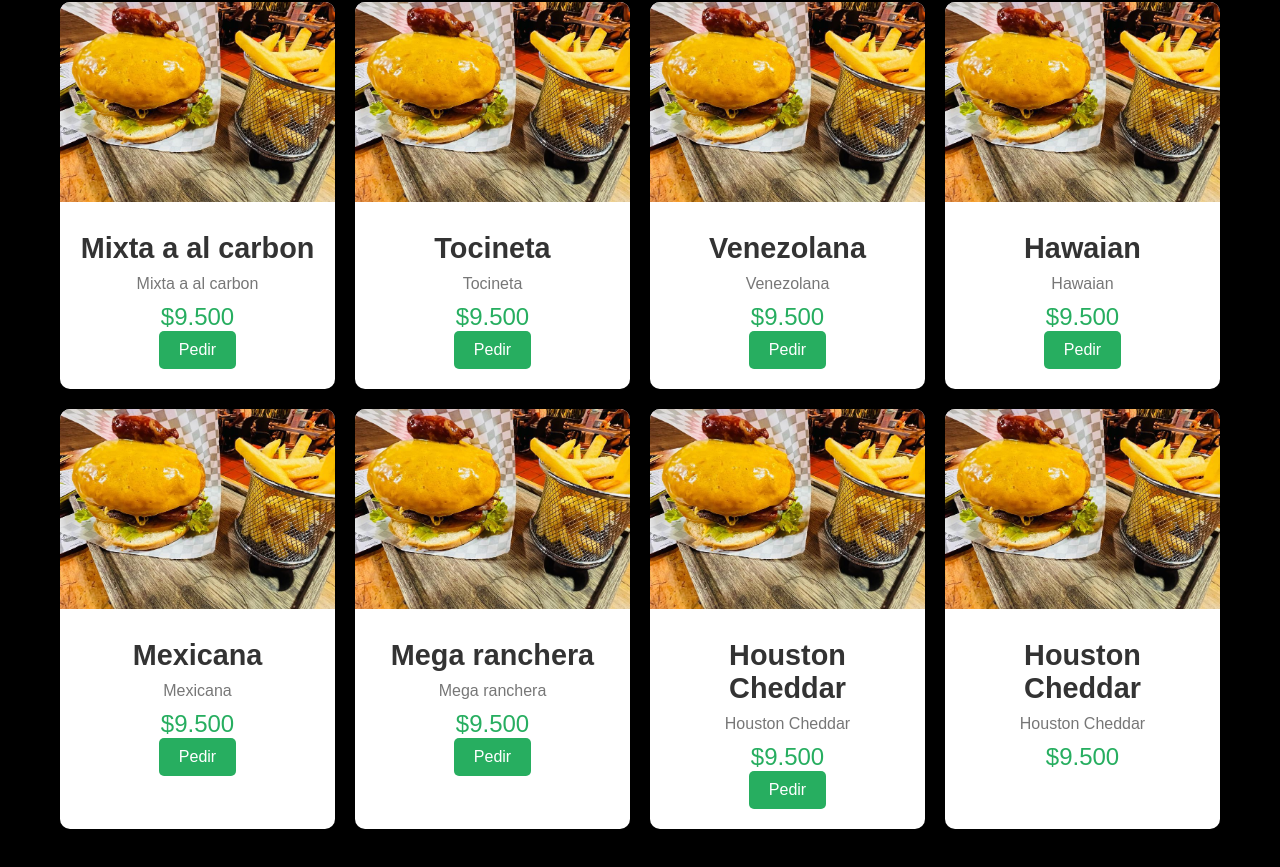
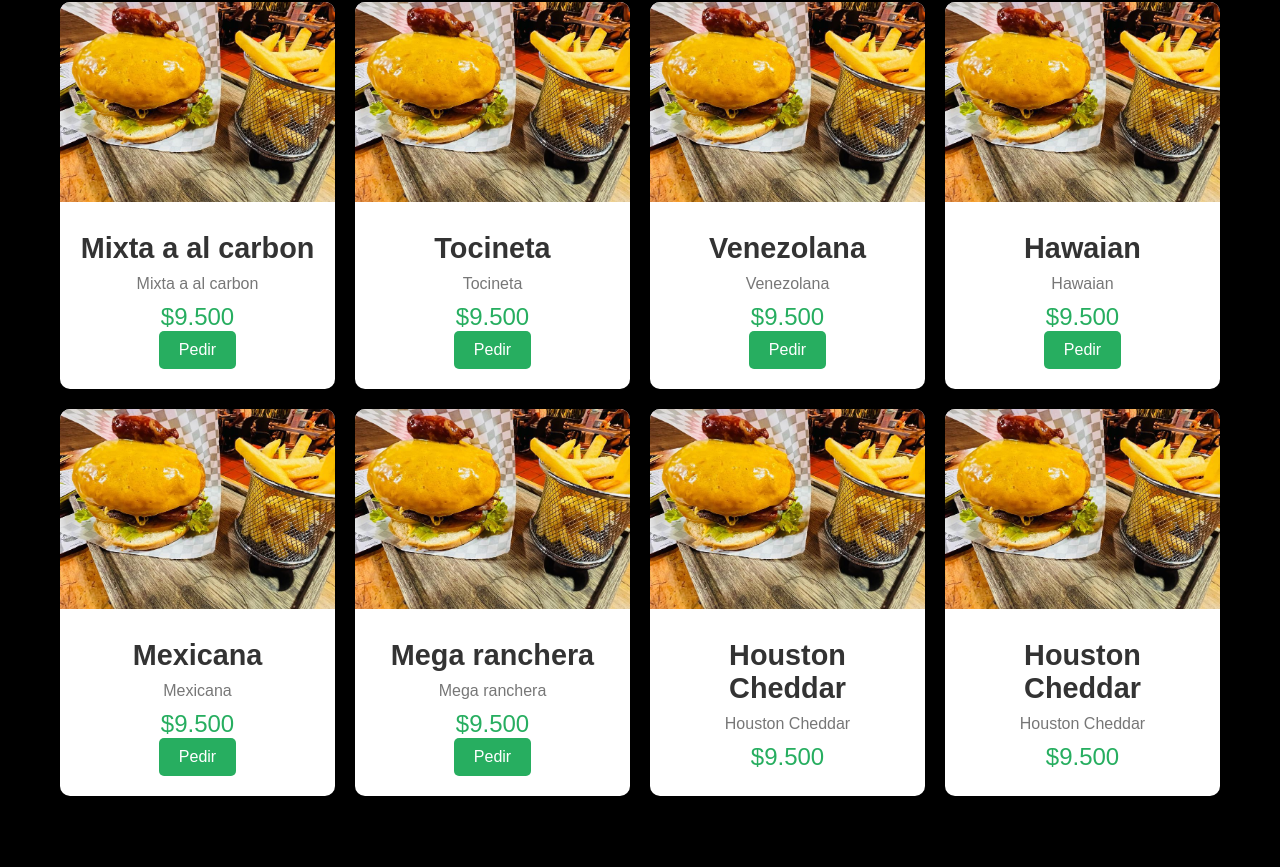
Before and after one commit to joose-manuel/Hamburgo, an Angular app: page /menu in a window 1280 px wide. Shown: the part 699-1566 px from the top of the page. Built offline with nearby package versions, Linux system fonts and the light colour scheme; no server answers.

Commit message:
Quite otro boton

```diff
--- a/src/app/menu/menu.component.html
+++ b/src/app/menu/menu.component.html
@@ -133,7 +133,7 @@
           <p class="menu-item-description">Houston Cheddar</p>
           <span class="menu-item-price">$9.500</span>
           <br>
-          <button class="order-btn" (click)="abrirModal()">Pedir</button>
+
 
         </div>
       </div>
```
